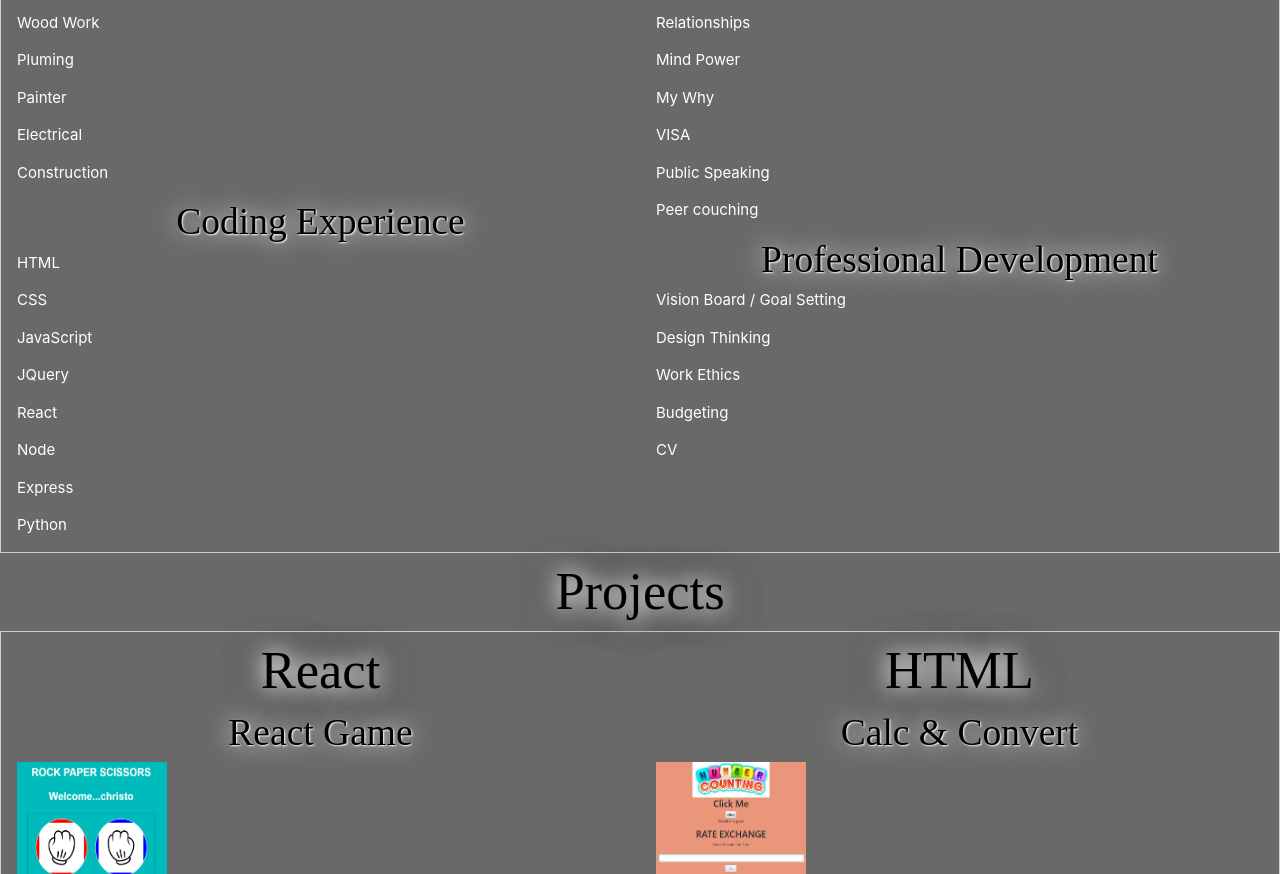
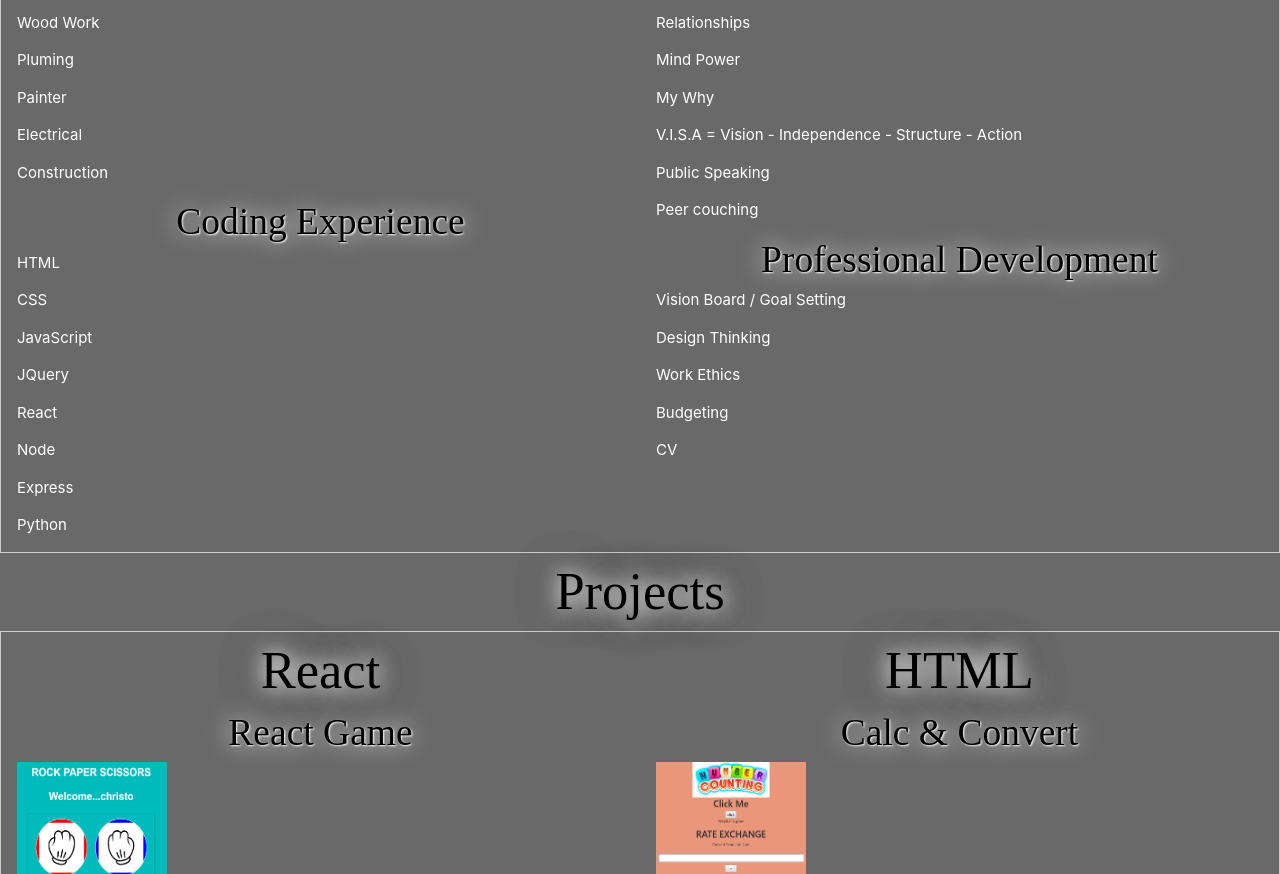
Before and after one commit to christovanzyl/portfolio.io, a plain HTML site: page index.html in a window 1280 px wide. Shown: the part 1223-2097 px from the top of the page. Drawn offline with nearby package versions, Linux system fonts and the light colour scheme.

Commit message:
added content

```diff
--- a/index.html
+++ b/index.html
@@ -102,7 +102,7 @@
                 <p class="exp">Relationships</p>
                 <p class="exp">Mind Power</p>
                 <p class="exp">My Why</p>
-                <p class="exp">VISA</p>
+                <p class="exp">V.I.S.A = Vision - Independence - Structure - Action</p>
                 <p class="exp">Public Speaking</p>
                 <p class="exp">Peer couching</p>
                 <h4>Professional Development</h4>
```
